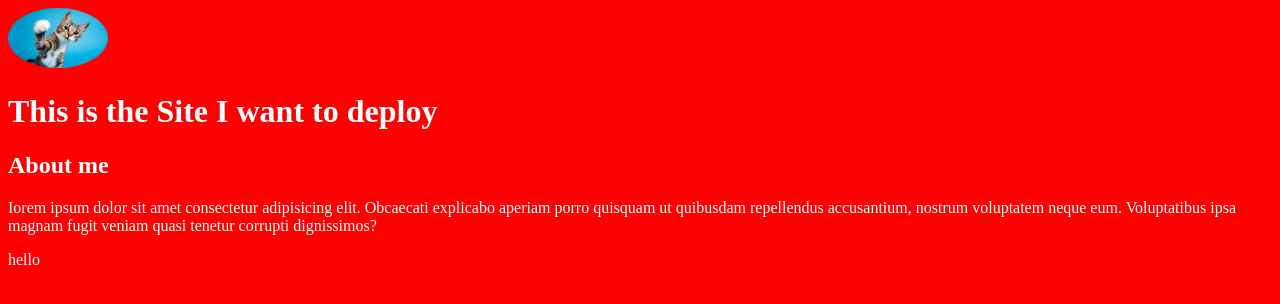
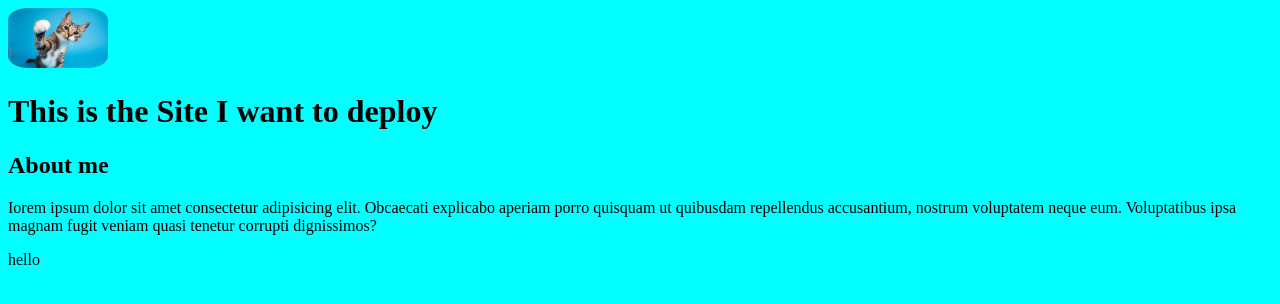
Before and after one commit to The-Daishogun/QLevelUP, a plain HTML site: page index.html in a window 1280 px wide. Drawn offline with Linux system fonts and the light colour scheme.

Commit message:
apply changes

```diff
--- a/static/css/style.css
+++ b/static/css/style.css
@@ -1,8 +1,8 @@
 body {
-    background-color: red;
-    color: white;
+    background-color: aqua;
+    color: black;
 }
 
 img {
-    border-radius: 50%;
+    border-radius: 20%;
 }
```
